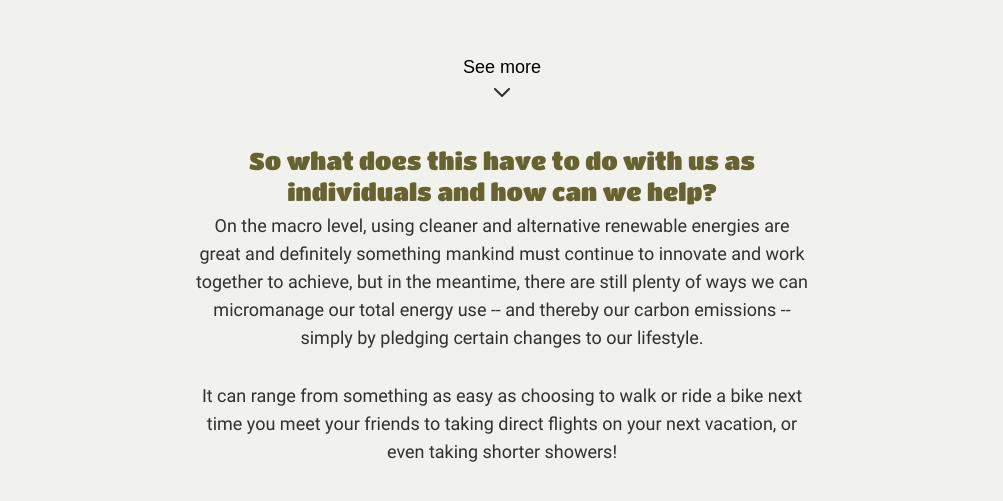
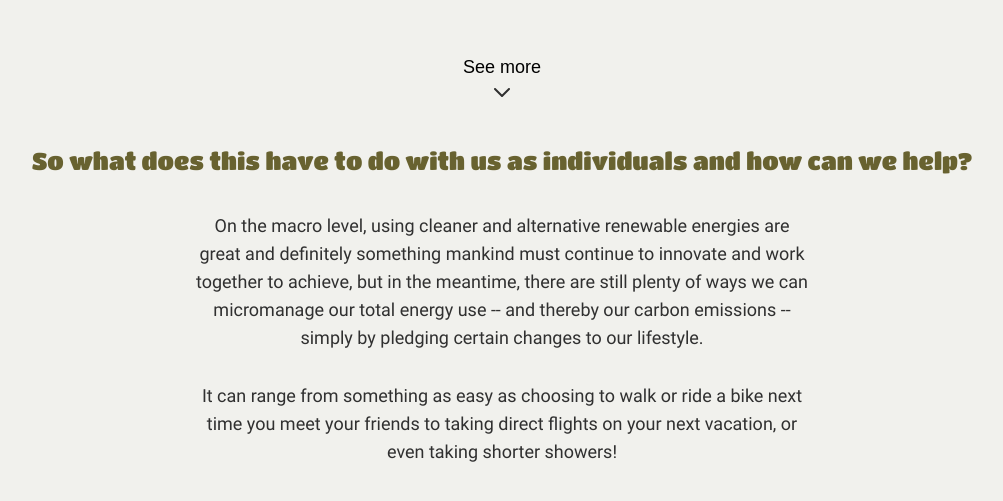
Before and after one commit to hiddencilantro/the-nobrac-initiative, a React (Create React App) app: page /issues in a window 1280 px wide. Shown: the part 1641-2142 px from the top of the page, without its empty margins (138-1141 px from the left). Built offline with nearby package versions, Linux system fonts and the light colour scheme; grey boxes are pictures that could not be loaded.

Commit message:
margin changes to header

```diff
--- a/src/App.css
+++ b/src/App.css
@@ -321,7 +321,7 @@
   color: #686230;
   font-size: 24px;
   line-height: 1.33;
-  margin: 20px 202px 30px;
+  margin: 20px 0 30px;
 }
 .Issues p:last-of-type {
   margin-top: 30px;
```
